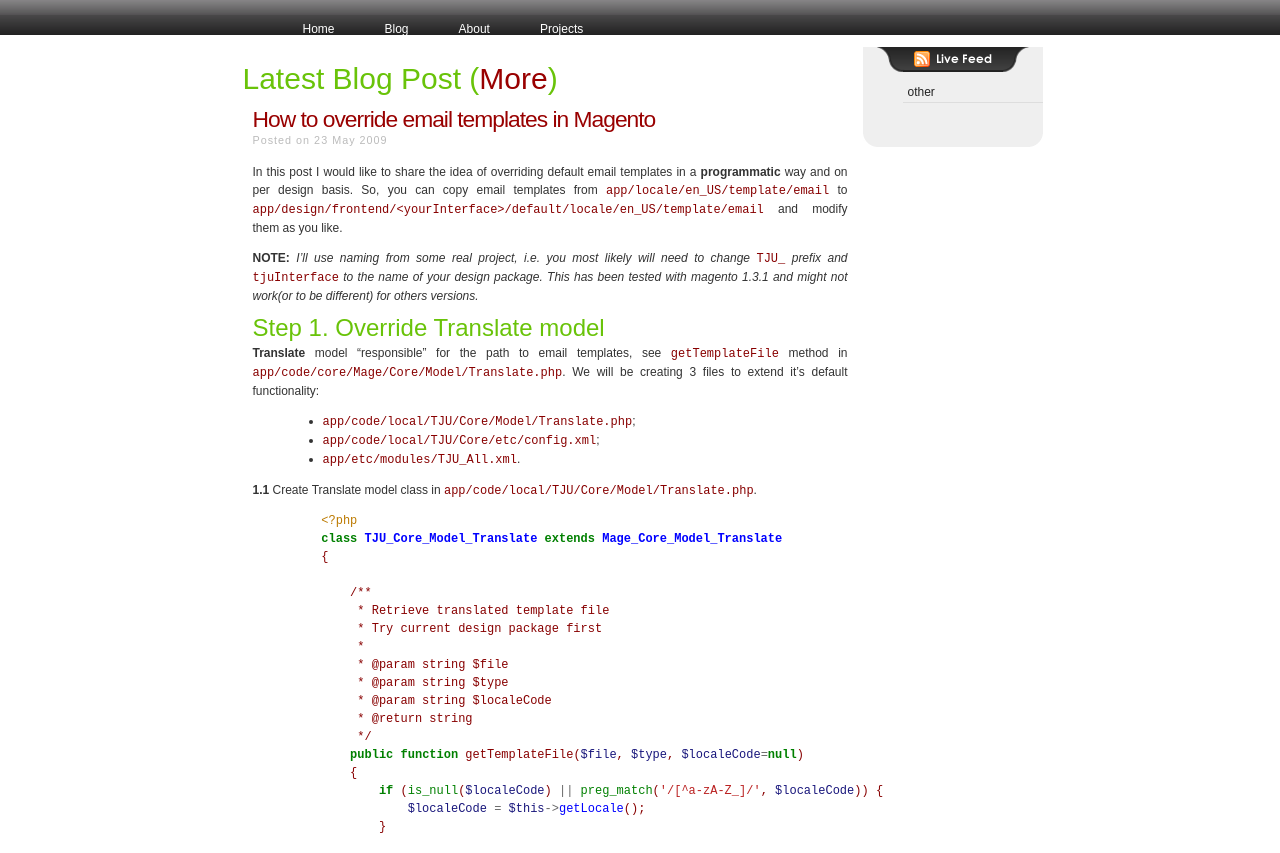
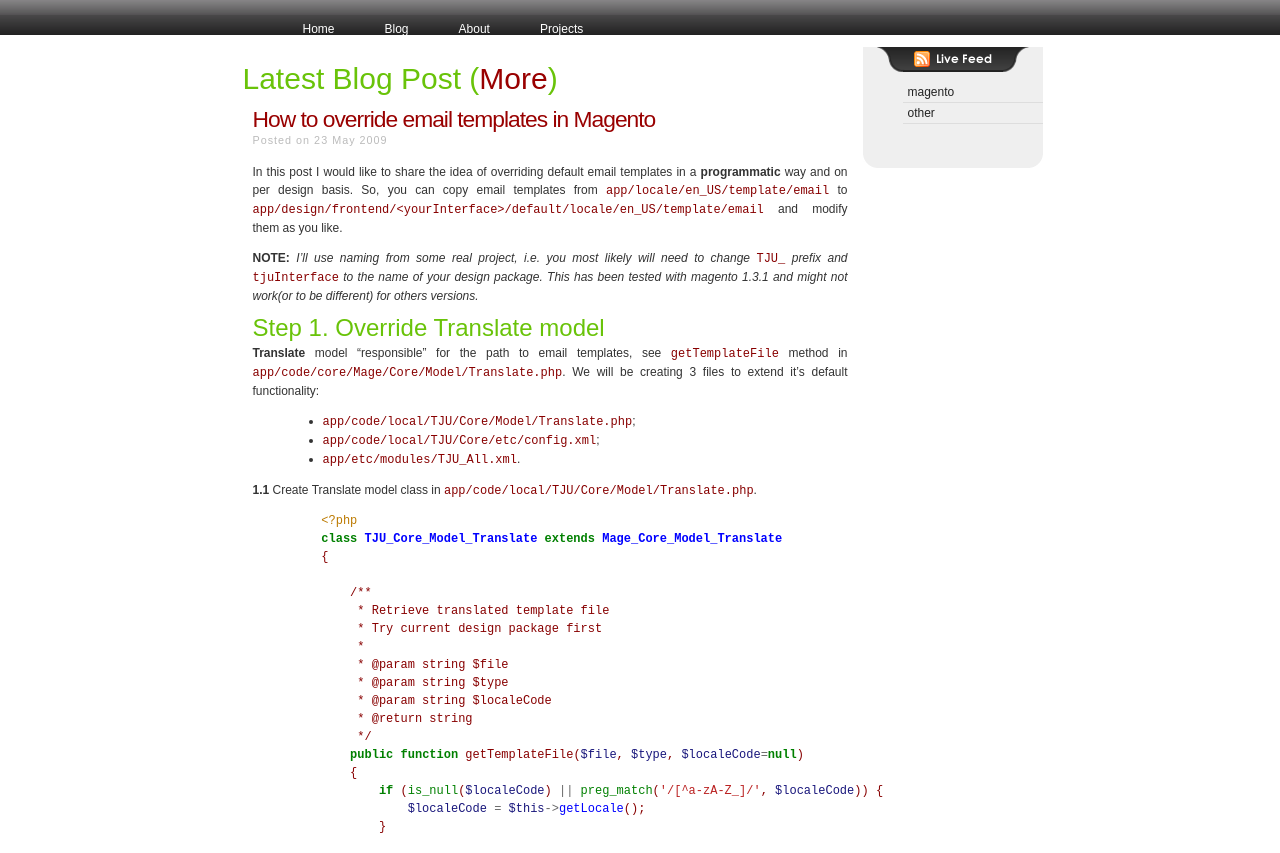
Before and after one commit to yviktorov/yviktorov.github.com, a Jekyll site: the page built from index.html, in a window 1280 px wide and 900 px high, cut to the strip 0-853 px from the top of the window. Built offline with Jekyll 4.4.1, drawn with Linux system fonts in a browser that asks for light colours; Markdown is read by kramdown in place of the engine named in the settings; a script that is not in the unit is left out.

Commit message:
add link to magento related posts

```diff
--- a/_layouts/default.html
+++ b/_layouts/default.html
@@ -57,6 +57,7 @@
                     <a class="feed-button" href="http://feeds2.feedburner.com/wik">&nbsp;</a>
                 </div>
                 <ul>
+                    <li><a href="/tags/magento.html">magento</a></li>
                     <li><a href="/tags/other.html">other</a></li>
                 </ul>
 
```
